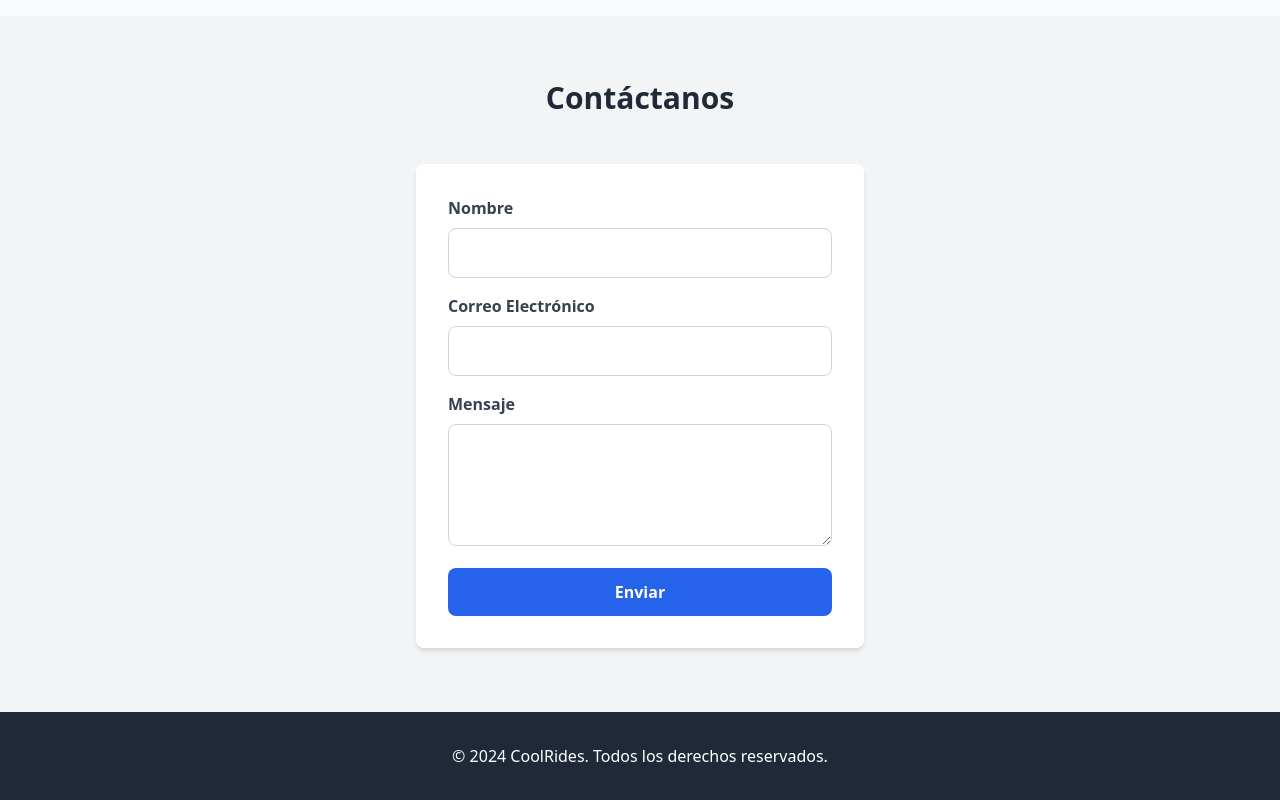
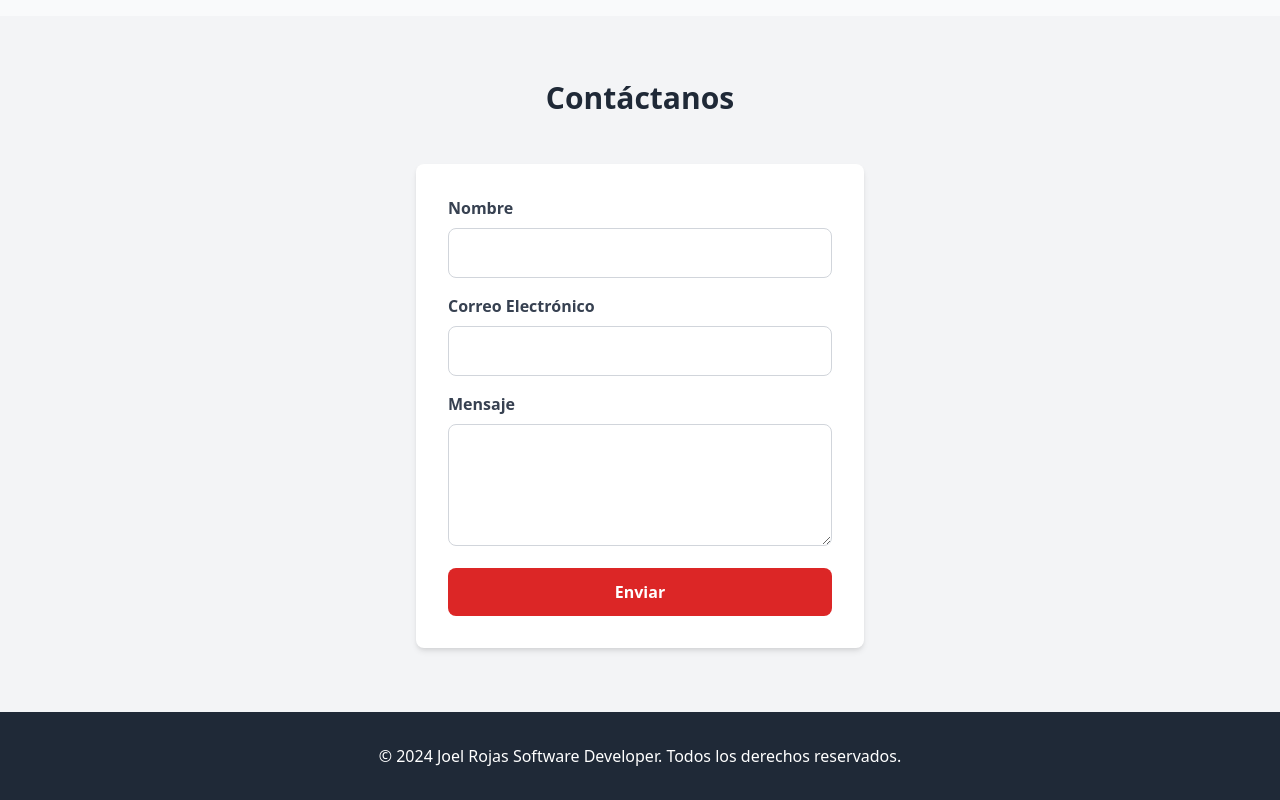
Before and after one commit to jrorez96/RoundTrip, a plain HTML site: page index.html in a window 1280 px wide. Shown: the part 1978-2778 px from the top of the page. Drawn offline with nearby package versions, Linux system fonts and the light colour scheme.

Commit message:
Update al index

```diff
--- a/index.html
+++ b/index.html
@@ -19,7 +19,7 @@
         <a href="#" class="text-gray-600 hover:text-red-600" id="reviews-link">Reseñas</a>
         <a href="#" class="text-gray-600 hover:text-red-600" id="contact-link">Contacto</a>
       </nav>
-      <button onclick="toggleLanguage()" class="bg-red-600 text-white px-4 py-2 rounded-lg font-semibold hover:bg-blue-700">EN / ES</button>
+      <button onclick="toggleLanguage()" class="bg-red-600 text-white px-4 py-2 rounded-lg font-semibold hover:bg-red-700">EN / ES</button>
     </div>
   </header>
 
@@ -143,14 +143,14 @@
         <label class="block text-gray-700 font-semibold mb-2" for="message">Mensaje</label>
         <textarea id="message" rows="4" class="w-full p-3 border border-gray-300 rounded-lg focus:outline-none focus:ring-2 focus:ring-blue-500"></textarea>
       </div>
-      <button type="submit" class="w-full bg-blue-600 text-white py-3 rounded-lg font-semibold hover:bg-blue-700">Enviar</button>
+      <button type="submit" class="w-full bg-red-600 text-white py-3 rounded-lg font-semibold hover:bg-red-700">Enviar</button>
     </form>
   </section>
 
   <!-- Footer -->
   <footer class="bg-gray-800 text-white py-8">
     <div class="container mx-auto px-4 text-center">
-      <p>&copy; 2024 CoolRides. Todos los derechos reservados.</p>
+      <p>&copy; 2024 Joel Rojas Software Developer. Todos los derechos reservados.</p>
     </div>
   </footer>
 <script src="js/index.js"></script>
```
